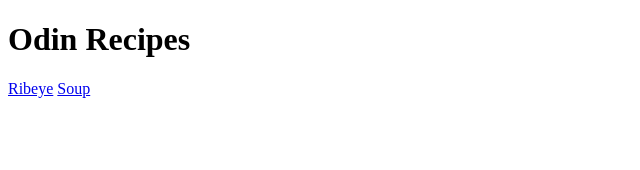
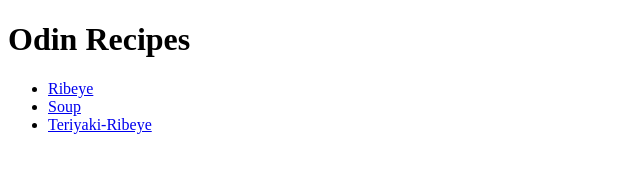
Before and after one commit to thesatmannn/odin-recipes, a plain HTML site: page index.html in a window 1280 px wide. Shown: the whole page, without its empty margins (0-640 px from the left). Drawn offline with Linux system fonts and the light colour scheme.

Commit message:
add ul to recipe index

```diff
--- a/index.html
+++ b/index.html
@@ -4,13 +4,15 @@
     <meta charset="UTF-8">
     <meta http-equiv="X-UA-Compatible" content="IE=edge">
     <meta name="viewport" content="width=<device-width>, initial-scale=1.0">
-    <title>Document</title>
+    <title>Teriyaki Ribeye</title>
 </head>
 <body>
     <h1>Odin Recipes</h1>
-
-    <a href="recipes/ribeye.html">Ribeye</a>
-    <a href="recipes/soup.html">Soup</a>
+<ul>
+   <li><a href="recipes/ribeye.html">Ribeye</a></li>
+    <li><a href="recipes/soup.html">Soup</a></li>
+    <li><a href="recipes/teriyaki-ribeye.html">Teriyaki-Ribeye</a></li>
+</ul>
 
 
 </body>
```
